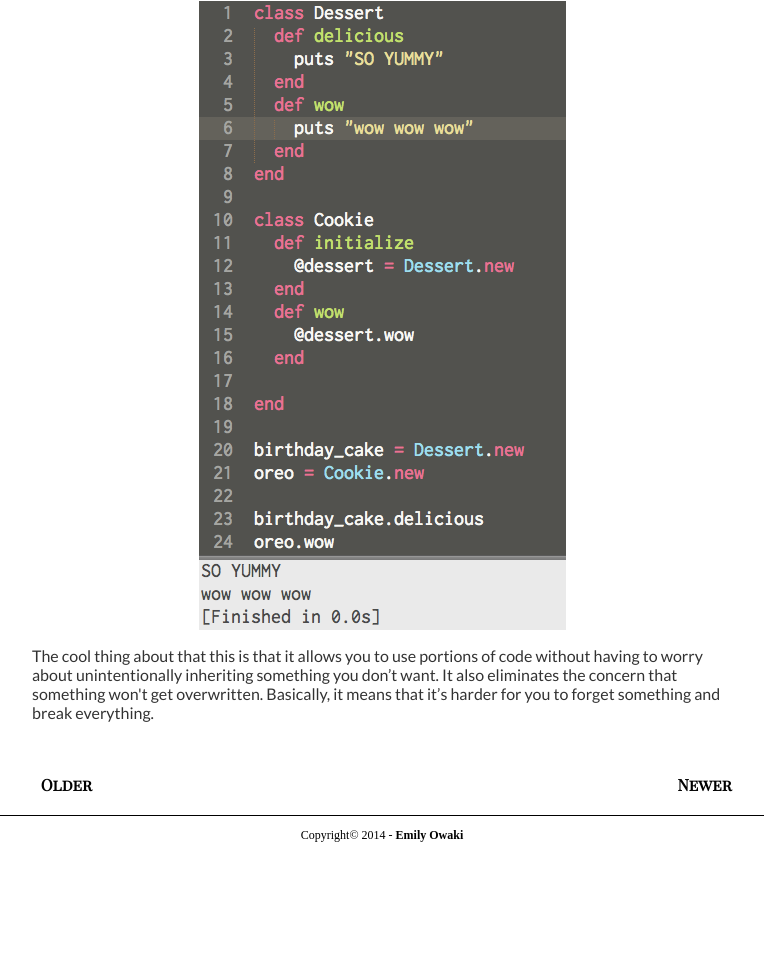
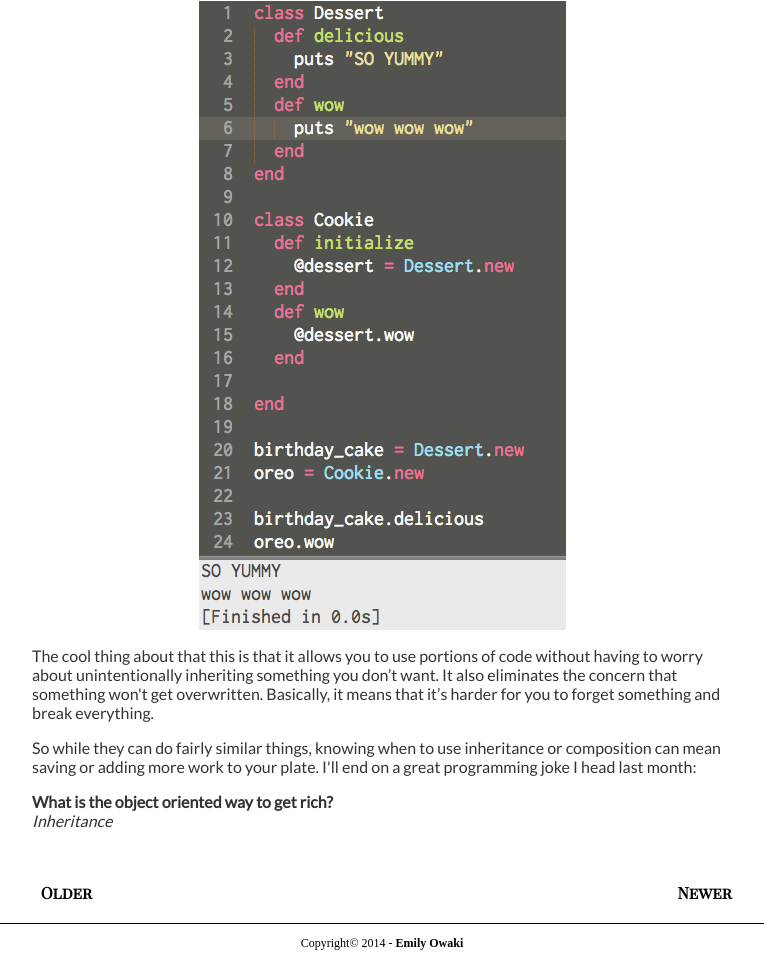
Before and after one commit to jabbowaki/jabbowaki.github.io, a plain HTML site: page blog-posts/week6_technical.html in a window 1280 px wide. Shown: the part 1777-2740 px from the top of the page, without its empty margins (258-1022 px from the left). Before the commit the page ends 2632 px from the top, so only its background shows below. Drawn offline with Linux system fonts and the light colour scheme.

Commit message:
adding in ending and joke

```diff
--- a/blog-posts/week6_technical.html
+++ b/blog-posts/week6_technical.html
@@ -33,7 +33,11 @@
       <img src="../stylesheets/comp1.png" class = center>
       <p>The cool thing about that this is that it allows you to use portions of code without having to worry about unintentionally inheriting something you don&#8217t want. It also eliminates the concern that something won't get overwritten. Basically, it means that it&#8217s harder for you to forget something and break everything.</p>
 
-      <p>
+      <p>So while they can do fairly similar things, knowing when to use inheritance or composition can mean saving or adding more work to your plate. I'll end on a great programming joke I head last month:</p>
+
+      <div class="middle_text"><p><strong>What is the object oriented way to get rich?</strong>
+      <br><em>Inheritance</em></p></div>
+
 
 
 
```
